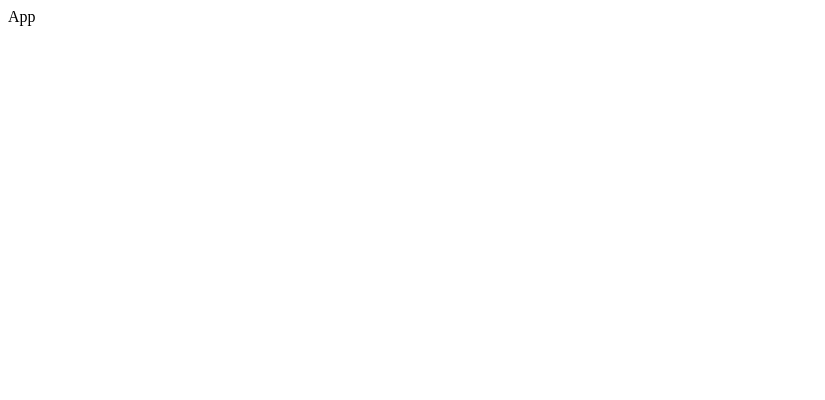
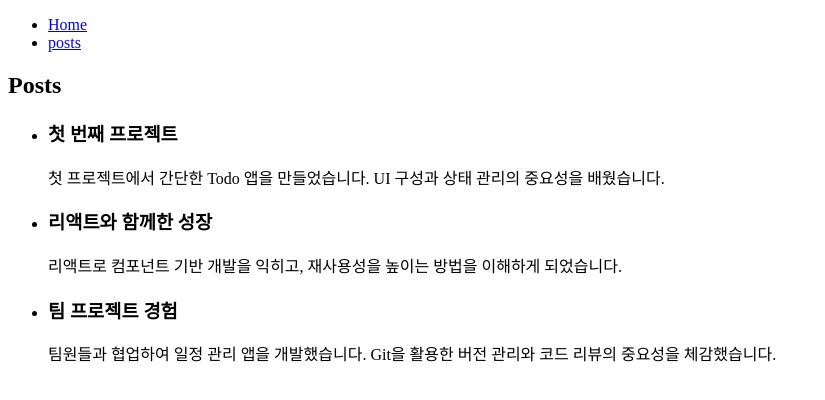
Before and after one commit to steve0312/sesac-java, a React (Vite) app in the folder React/my-blog/: page /posts in a window 1280 px wide. Shown: the top 400 px of the page, without its empty margins (0-825 px from the left). Built offline with nearby package versions, Linux system fonts and the light colour scheme.

Commit message:
1111 실습 : index, Home, PostList 컴포넌트 추가 / App 컴포넌트 수정

```diff
--- a/React/my-blog/src/App.jsx
+++ b/React/my-blog/src/App.jsx
@@ -1,7 +1,12 @@
-import React from 'react'
+import React from 'react';
+import { RouterProvider } from 'react-router-dom';
+import router from './router';
 
 export default function App() {
   return (
-    <div>App</div>
-  )
+    <>
+      {/* RouterProvider 를 통해 하나의 페이지에서 상황에 따라 여러 Component를 보여줄 수 있다. */}
+      <RouterProvider router={router}></RouterProvider>
+    </>
+  );
 }
--- /dev/null
+++ b/React/my-blog/src/pages/Home.jsx
@@ -0,0 +1,18 @@
+import React from 'react';
+import { Link } from 'react-router-dom';
+
+export default function Home() {
+  return (
+    <>
+      <ul>
+        <li>
+          <Link to="/">Home</Link>
+        </li>
+        <li>
+          <Link to="/posts">posts</Link>
+        </li>
+      </ul>
+      <div>Home</div>
+    </>
+  );
+}
--- /dev/null
+++ b/React/my-blog/src/pages/PostList.jsx
@@ -0,0 +1,52 @@
+import React, { useState } from 'react';
+import { Link } from 'react-router-dom';
+
+function PostList() {
+  const [posts, setPosts] = useState([
+    {
+      id: 1,
+      title: '첫 번째 프로젝트',
+      content:
+        '첫 프로젝트에서 간단한 Todo 앱을 만들었습니다. UI 구성과 상태 관리의 중요성을 배웠습니다.',
+    },
+    {
+      id: 2,
+      title: '리액트와 함께한 성장',
+      content:
+        '리액트로 컴포넌트 기반 개발을 익히고, 재사용성을 높이는 방법을 이해하게 되었습니다.',
+    },
+    {
+      id: 3,
+      title: '팀 프로젝트 경험',
+      content:
+        '팀원들과 협업하여 일정 관리 앱을 개발했습니다. Git을 활용한 버전 관리와 코드 리뷰의 중요성을 체감했습니다.',
+    },
+  ]);
+
+  return (
+    <div>
+      <ul>
+        <li>
+          <Link to="/">Home</Link>
+        </li>
+        <li>
+          <Link to="/posts">posts</Link>
+        </li>
+      </ul>
+      <h2>Posts</h2>
+      <ul>
+        {posts.map((post) => (
+          <li key={post.id}>
+            <h3>{post.title}</h3>
+            {/* <Link to={`/posts/${post.id}`} state={{ post: post }}>
+              개별 이동
+            </Link> */}
+            <p>{post.content}</p>
+          </li>
+        ))}
+      </ul>
+    </div>
+  );
+}
+
+export default PostList;
--- /dev/null
+++ b/React/my-blog/src/router/index.jsx
@@ -0,0 +1,17 @@
+import { createBrowserRouter } from 'react-router-dom';
+import Home from '../pages/Home';
+import PostList from '../pages/PostList';
+
+// createBrowserRouter() 를 통해 URL 경로와 컴포넌트를 매핑시킬 수 있다.
+const router = createBrowserRouter([
+  {
+    path: '/',
+    element: <Home />,
+  },
+  {
+    path: '/posts',
+    element: <PostList />,
+  },
+]);
+
+export default router;
```
